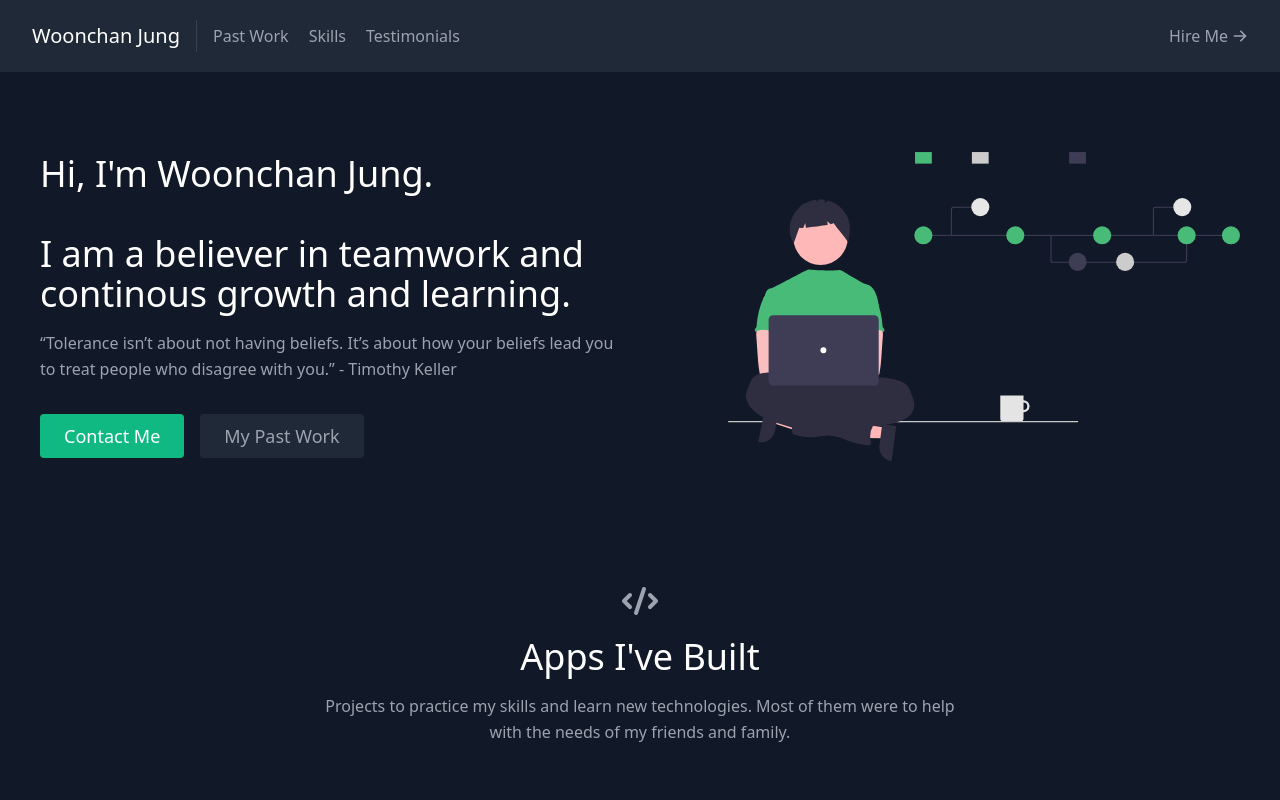
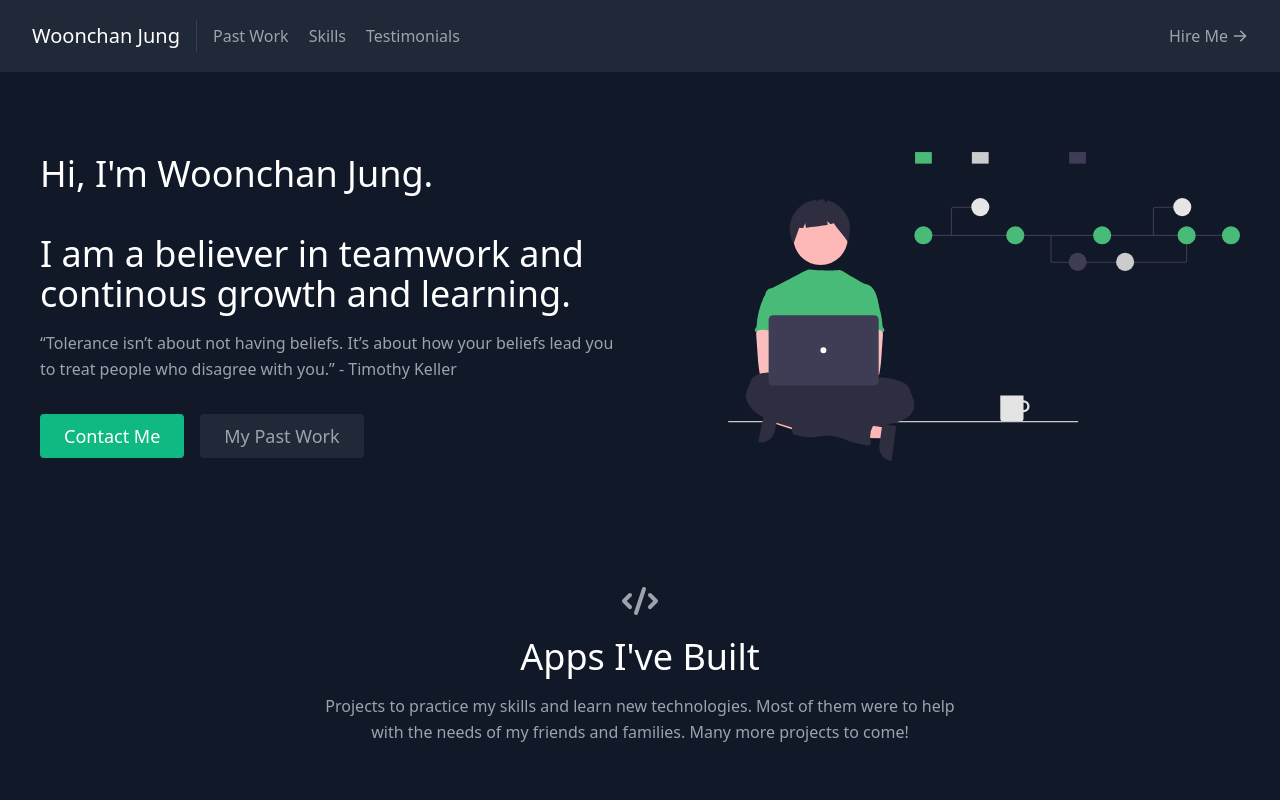
Before and after one commit to woonchanjung/Portfolio, a React (Create React App) app: page / in a window 1280 px wide. Shown: the top 800 px of the page. Built offline with nearby package versions, Linux system fonts and the light colour scheme.

Commit message:
Projects

```diff
--- a/src/components/Projects.js
+++ b/src/components/Projects.js
@@ -12,7 +12,7 @@ export default function Projects() {
             Apps I've Built
           </h1>
           <p className="lg:w-2/3 mx-auto leading-relaxed text-base">
-            Projects to practice my skills and learn new technologies. Most of them were to help with the needs of my friends and family.
+            Projects to practice my skills and learn new technologies. Most of them were to help with the needs of my friends and families. Many more projects to come!
           </p>
         </div>
         <p className="text-white text-2xl mb-4">Coming Soon!</p>
```
